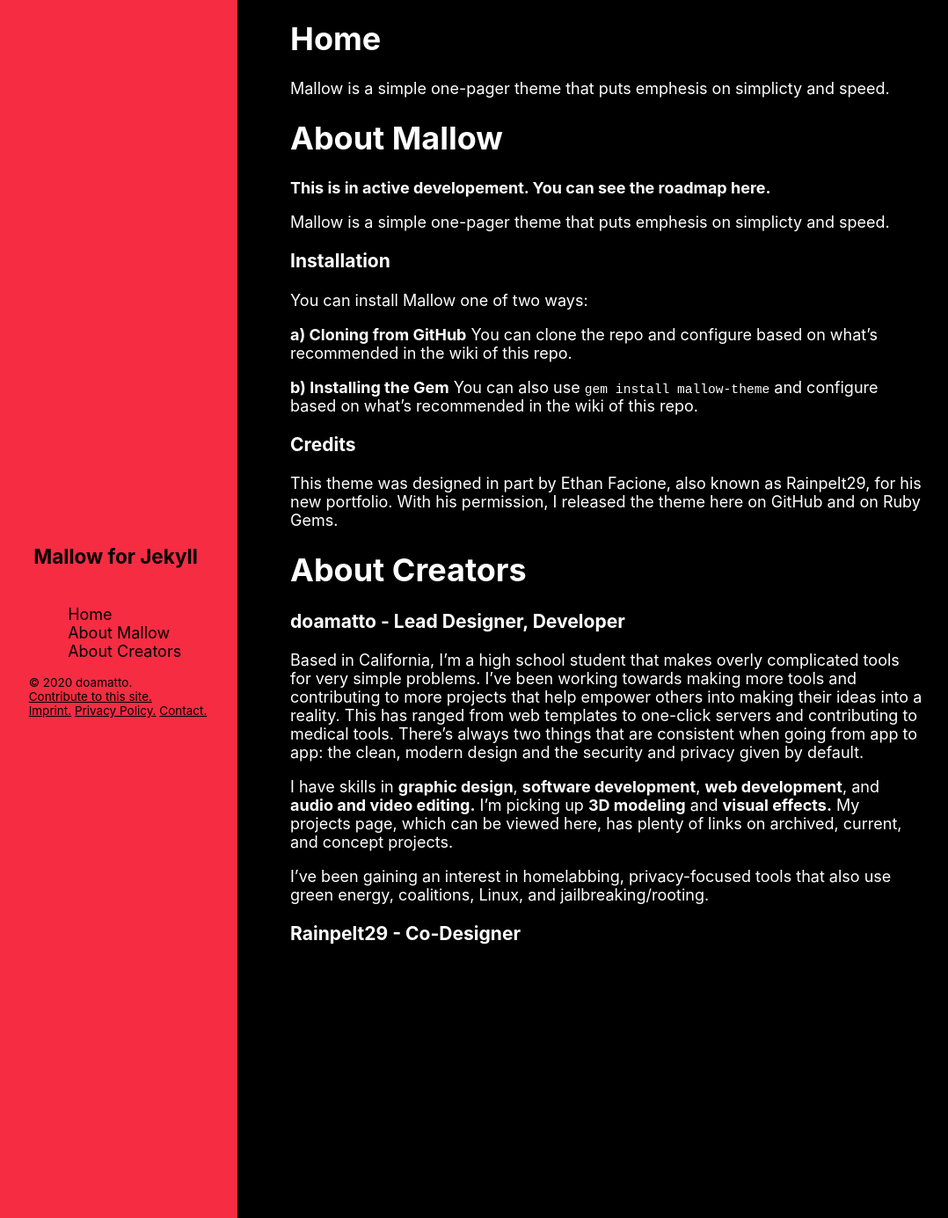
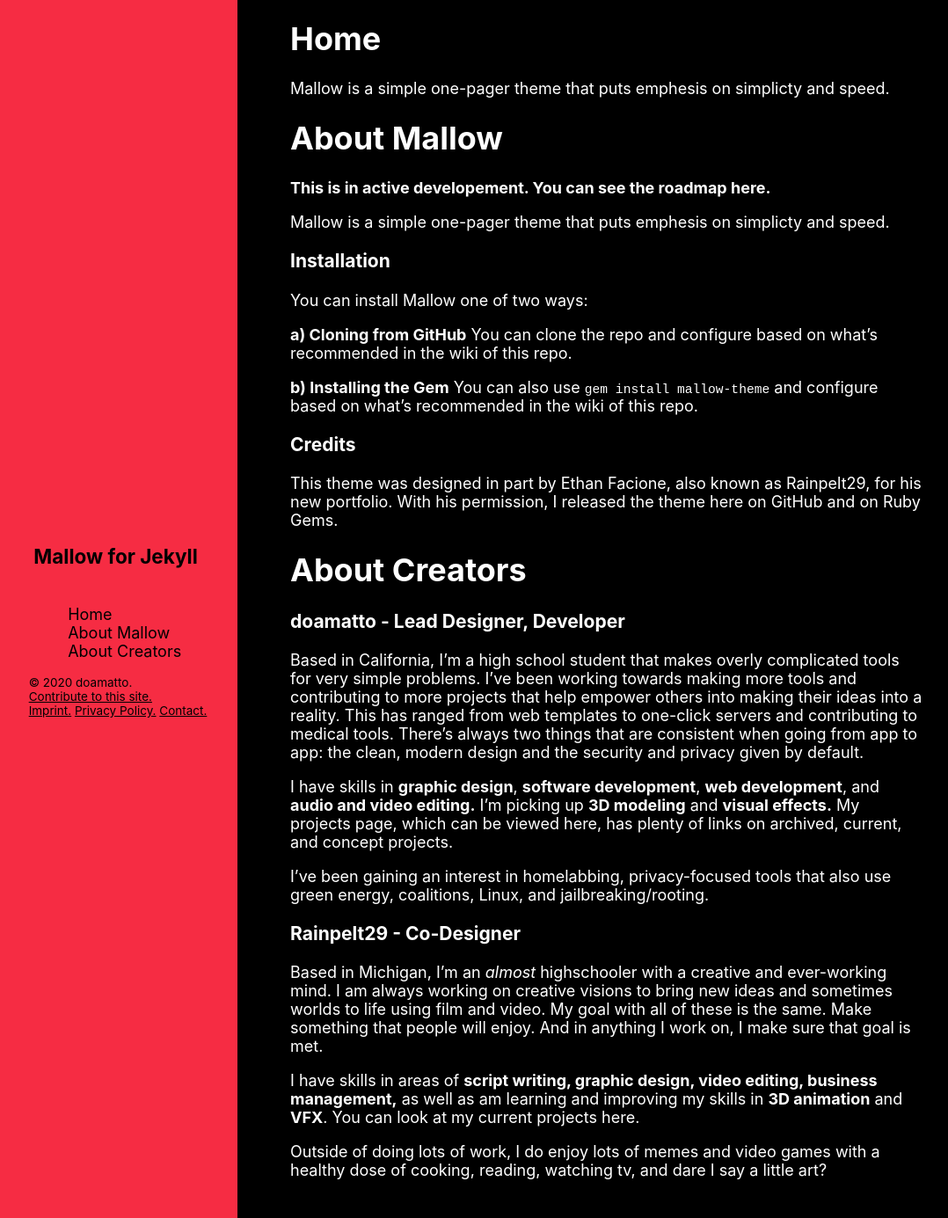
Before and after one commit to doamatto/mallow-theme, a Jekyll site: the page built from index.md, in a window 1280 px wide and 1385 px high. Shown: the whole window at 88% size, without its empty margins (0-1078 px from the left). Built offline with Jekyll 4.4.1, drawn with Linux system fonts in a browser that asks for light colours; some web fonts are replaced; our own code applies the rules of GitHub Pages for plain Markdown files.

Commit message:
Added rainpelts about

```diff
--- a/index.md
+++ b/index.md
@@ -36,3 +36,8 @@ I have skills in **graphic design**, **software development**, **web development
 I’ve been gaining an interest in homelabbing, privacy-focused tools that also use green energy, coalitions, Linux, and jailbreaking/rooting.
 
 ### Rainpelt29 - Co-Designer
+Based in Michigan, I’m an *almost* highschooler with a creative and ever-working mind. I am always working on creative visions to bring new ideas and sometimes worlds to life using film and video. My goal with all of these is the same. Make something that people will enjoy. And in anything I work on, I make sure that goal is met.
+
+I have skills in areas of **script writing, graphic design, video editing, business management,** as well as am learning and improving my skills in **3D animation** and **VFX**. [You can look at my current projects here.](https://rainpelt29.github.io/projects)
+
+Outside of doing lots of work, I do enjoy lots of memes and video games with a healthy dose of cooking, reading, watching tv, and dare I say a little art?
```
